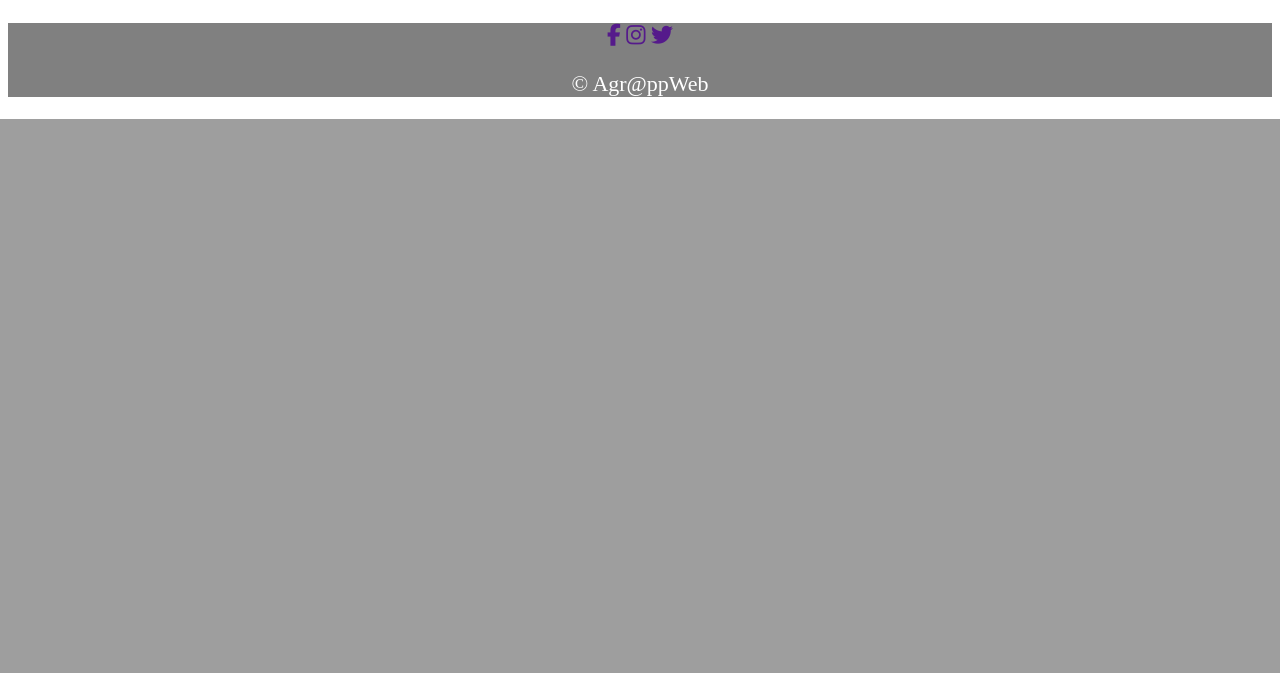
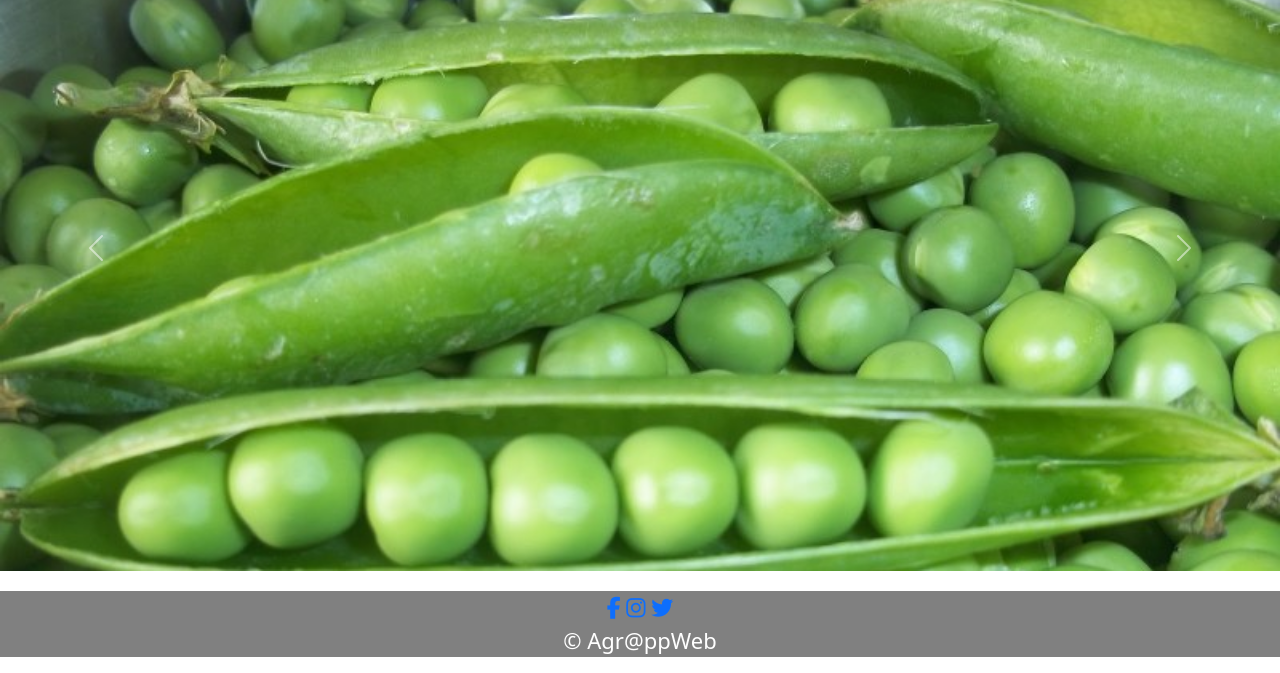
Before and after one commit to JunArredodno/Proyecto_AgroApp, a PHP site: page / in a window 1280 px wide. Shown: the part 1197-1870 px from the top of the page. Before the commit the page ends 1316 px from the top, so only its background shows below. Run offline with PHP 8.4, Linux system fonts and the light colour scheme; some libraries are stand-ins or nearby versions.

Commit message:
Slider_y_otros

```diff
--- a/css/stilos.css
+++ b/css/stilos.css
@@ -1,7 +1,9 @@
 /*Titulo*/
-h1{
-    font-weight: bold;/*Hacer más "negrilla" el texto*/
-    text-align: center;
+#brand{
+    display: block;
+    color: black;;
+    float: left;
+    margin-top: 40px;
 }
 
 /*Imagen del centro*/
@@ -59,7 +61,7 @@ ul, ol{
 }
 
 .nave li ul li ul{
-    right: 140px;
+    right: 100%;
     top: 0px;
 }
 /*Footer*/
--- a/index.html
+++ b/index.html
@@ -5,15 +5,16 @@
     <meta http-equiv="X-UA-Compatible" content="IE=edge">
     <meta name="viewport" content="width=device-width, initial-scale=1.0">
     <title>Document</title>
+    <link href="https://cdn.jsdelivr.net/npm/bootstrap@5.1.3/dist/css/bootstrap.min.css" rel="stylesheet" integrity="sha384-1BmE4kWBq78iYhFldvKuhfTAU6auU8tT94WrHftjDbrCEXSU1oBoqyl2QvZ6jIW3" crossorigin="anonymous">
     <link rel="stylesheet" href="css/stilos.css">
     <script src="https://kit.fontawesome.com/4ca54f4655.js" crossorigin="anonymous"></script>
 </head>
 <body>
     <!--Head/Header-->
     <head>
-        <h1>
-            Agr@ppWeb
-        </h1>
+        <div id="brand">
+            <h1>Agr@ppWeb</h1>
+        </div>
     </head>
     <!--Nav(menu)-->
     <nav>
@@ -29,7 +30,7 @@
                             </ul>
                         </li>
                         <li><a href=""><i class="fas fa-shopping-cart"></i>Carrito</a></li>
-                        <li><a href=""><i class="fas fa-map-marked-alt"></i>Ubicacion</a></li>
+                        <li><a href="#mapa"><i class="fas fa-map-marked-alt"></i>Ubicacion</a></li>
                         <li><a href=""><i class="far fa-address-book"></i></i>Contactos</a></li>
                     </ul>
                 </li>
@@ -46,6 +47,32 @@
         </div>
     <!--Carousel-->
 
+    <div id="carouselExampleControls" class="carousel slide" data-bs-ride="carousel">
+        <h2>Productos en descuento</h2>
+        <div class="carousel-inner" style="width: 100%; height: 600px;">
+          <div class="carousel-item active">
+            <img src="img/arveja.jpg" class="d-block w-100" alt="Error404">
+          </div>
+
+          <div class="carousel-item">
+            <img src="img/maiz.jpg" class="d-block w-100" alt="Error404">
+          </div>
+
+          <div class="carousel-item">
+            <img src="img/lulo.jpg" class="d-block w-100" alt="Error404">
+          </div>
+        </div>
+            <button class="carousel-control-prev" type="button" data-bs-target="#carouselExampleControls"  data-bs-slide="prev">
+                <span class="carousel-control-prev-icon" aria-hidden="true"></span>
+                <span class="visually-hidden">Previous</span>
+            </button>
+            <button class="carousel-control-next" type="button" data-bs-target="#carouselExampleControls"  data-bs-slide="next">
+                <span class="carousel-control-next-icon" aria-hidden="true"></span>
+                <span class="visually-hidden">Next</span>
+              </button>
+        </div>
+    </div>
+
     <!--Footer-->
     <footer class="futer">
         <div>
@@ -55,5 +82,6 @@
         </div>
         <p class="copy">&copy; Agr@ppWeb</p>
     </footer>
+    <script src="https://cdn.jsdelivr.net/npm/bootstrap@5.1.3/dist/js/bootstrap.bundle.min.js" integrity="sha384-ka7Sk0Gln4gmtz2MlQnikT1wXgYsOg+OMhuP+IlRH9sENBO0LRn5q+8nbTov4+1p" crossorigin="anonymous"></script>
 </body>
 </html>
```
